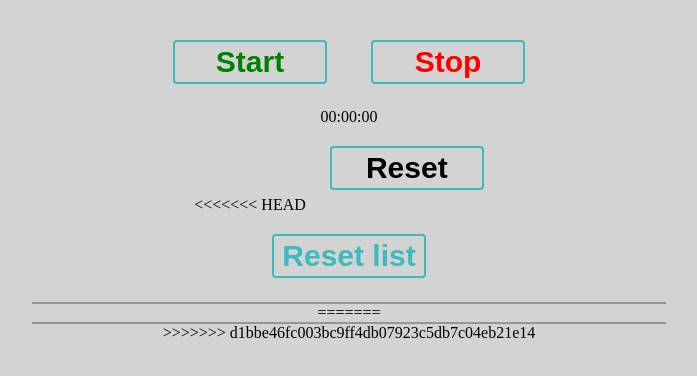
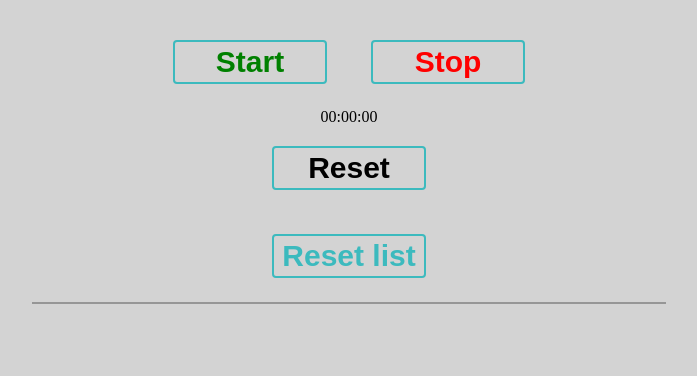
Before and after one commit to Zszywka/stopwatch, a website: page index.html in a window 1280 px wide. Shown: the whole page, without its empty margins (291-988 px from the left). Drawn offline with Linux system fonts and the light colour scheme.

Commit message:
Update index.html

```diff
--- a/index.html
+++ b/index.html
@@ -11,19 +11,14 @@
       <a href="#" class="button" id="stop">Stop</a>
     </nav>
     <div class="stopwatch"></div>
-<<<<<<< HEAD
+
     <a href="#" class="button" id="reset">Reset</a>
     <div class="list">
       <a href="#" class="button" id="resetList">Reset list</a>
       <ul class="results">
-
       </ul>
     </div>
-  <!-- Script -->
-=======
-    <ul class="results"></ul>
-    <!-- Script -->
->>>>>>> d1bbe46fc003bc9ff4db07923c5db7c04eb21e14
+    <!-- Script  -->
     <script type="text/javascript" src="script-compiled.js"></script>
   </body>
 </html>
```
